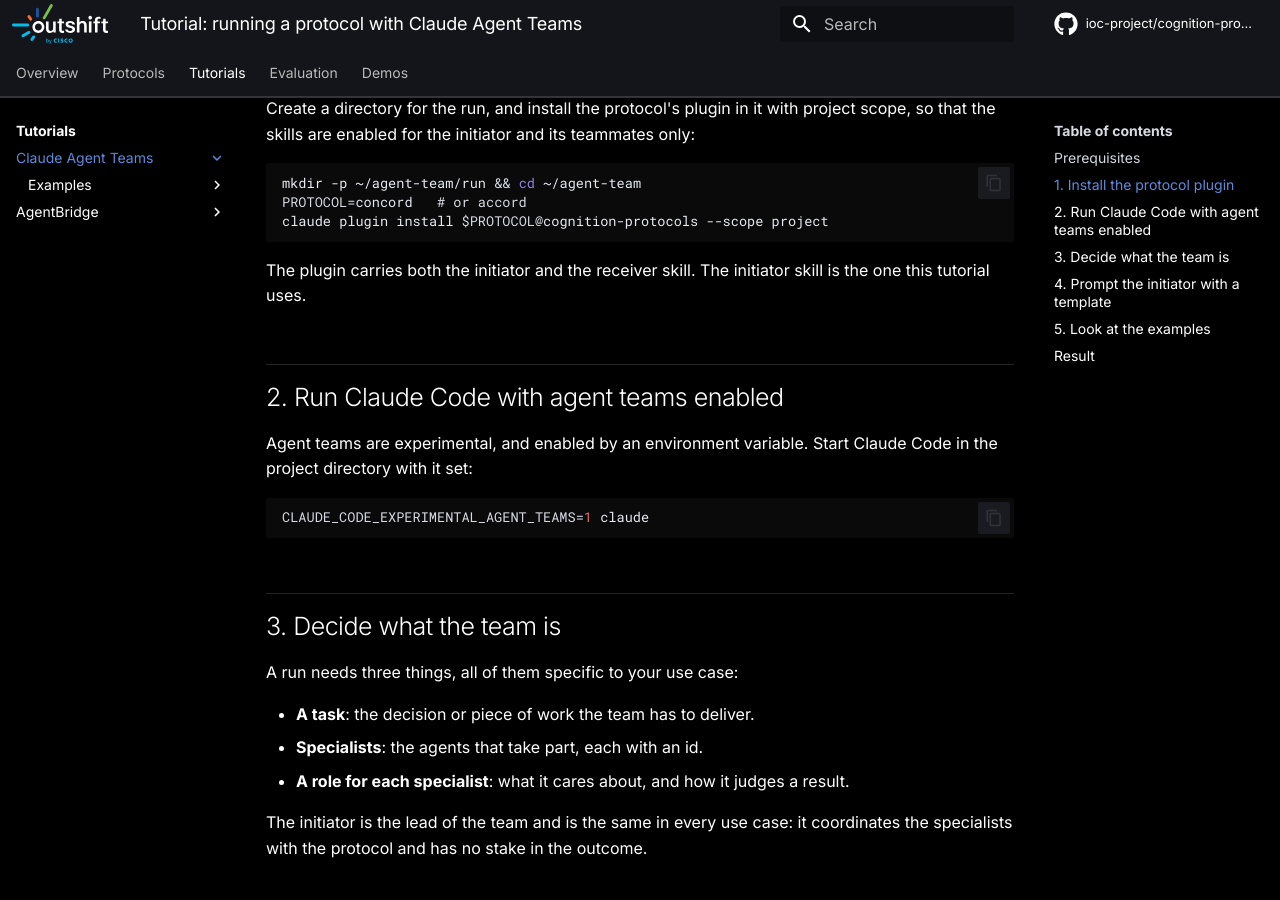
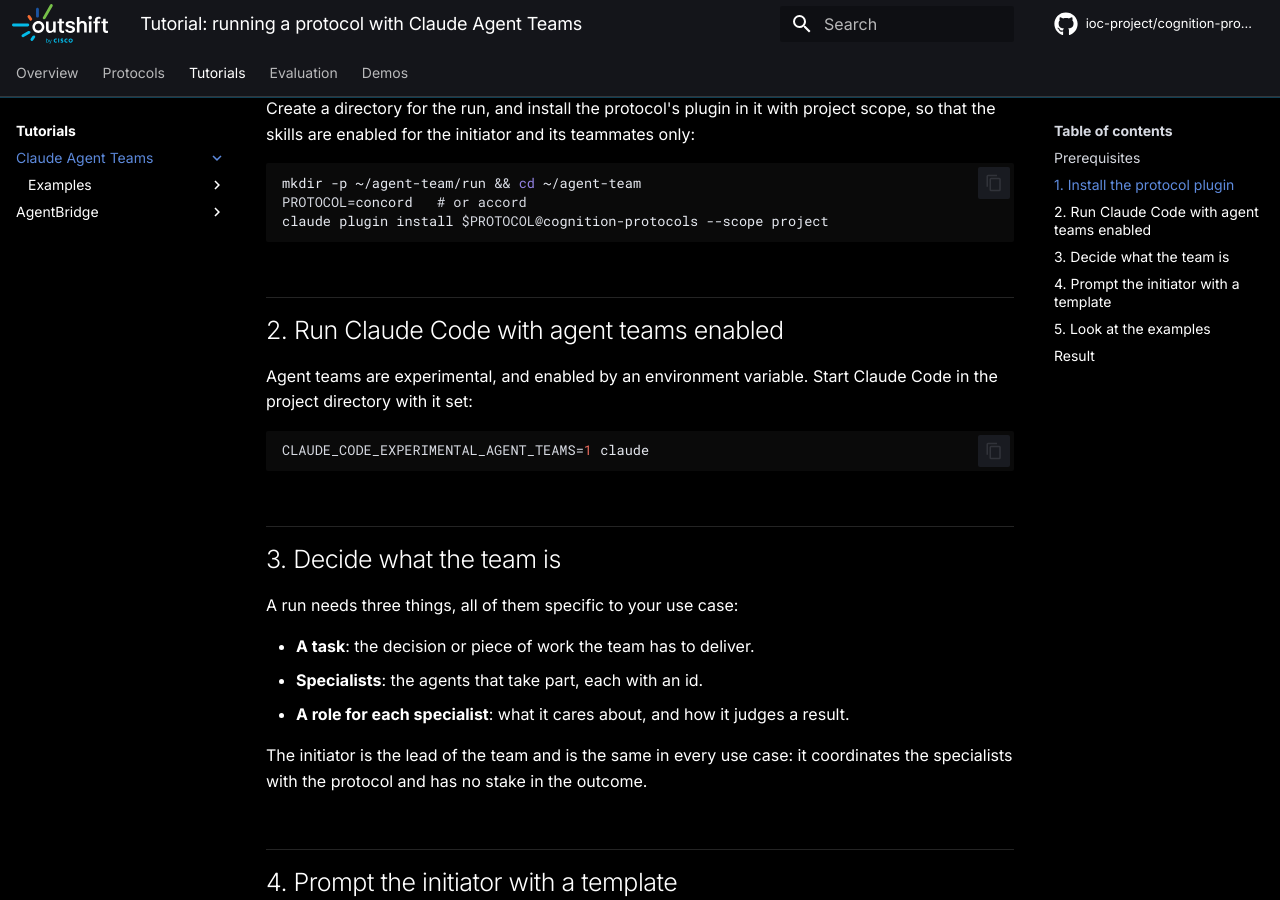
Before and after one commit to ioc-project/cognition-protocols, an MkDocs documentation site: the page built from docs/tutorials/agent-teams/index.md, in a window 1280 px wide and 900 px high, scrolled down 1121 px. Built offline with MkDocs 1.6.1 and Material for MkDocs 9.7.7, drawn with Linux system fonts in a browser that asks for light colours; comment, search, counter and statistics services are not loaded.

Commit message:
docs: drop the sentence about the plugin skills
Signed-off-by: Mauro Sardara <msardara@cisco.com>

````diff
--- a/docs/tutorials/agent-teams/index.md
+++ b/docs/tutorials/agent-teams/index.md
@@ -55,9 +55,6 @@
 PROTOCOL=concord   # or accord
 claude plugin install $PROTOCOL@cognition-protocols --scope project
 ```
-
-The plugin carries both the initiator and the receiver skill. The initiator skill is the one
-this tutorial uses.
 
 ## 2. Run Claude Code with agent teams enabled
 
````
